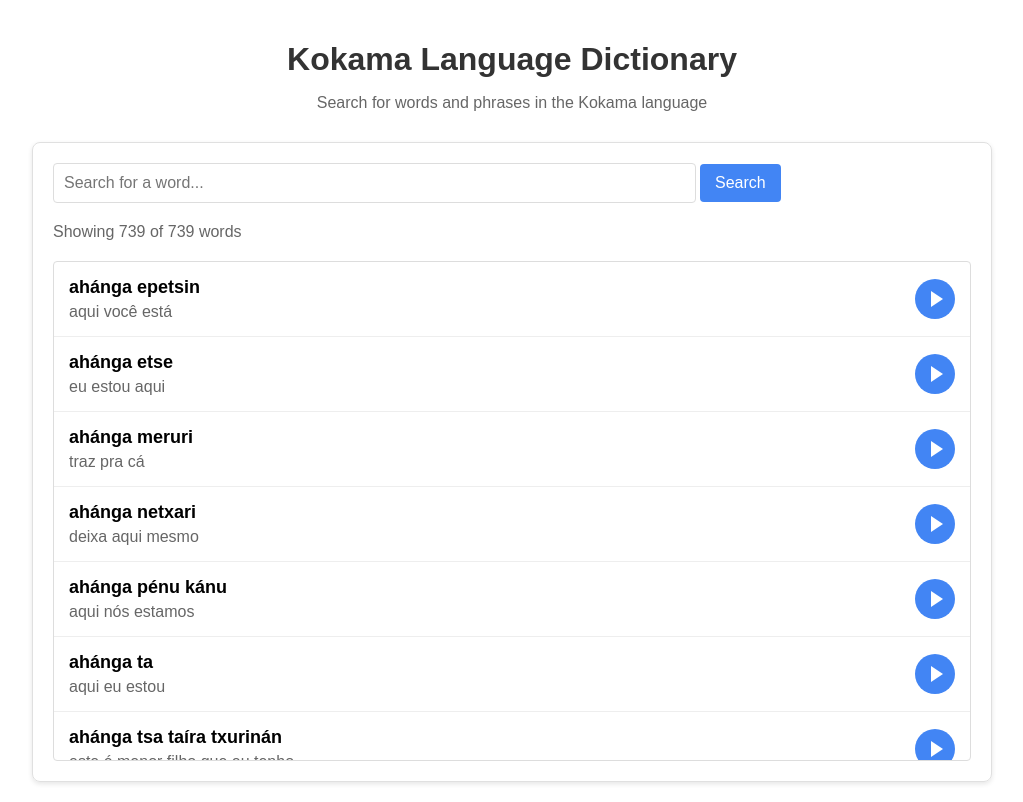
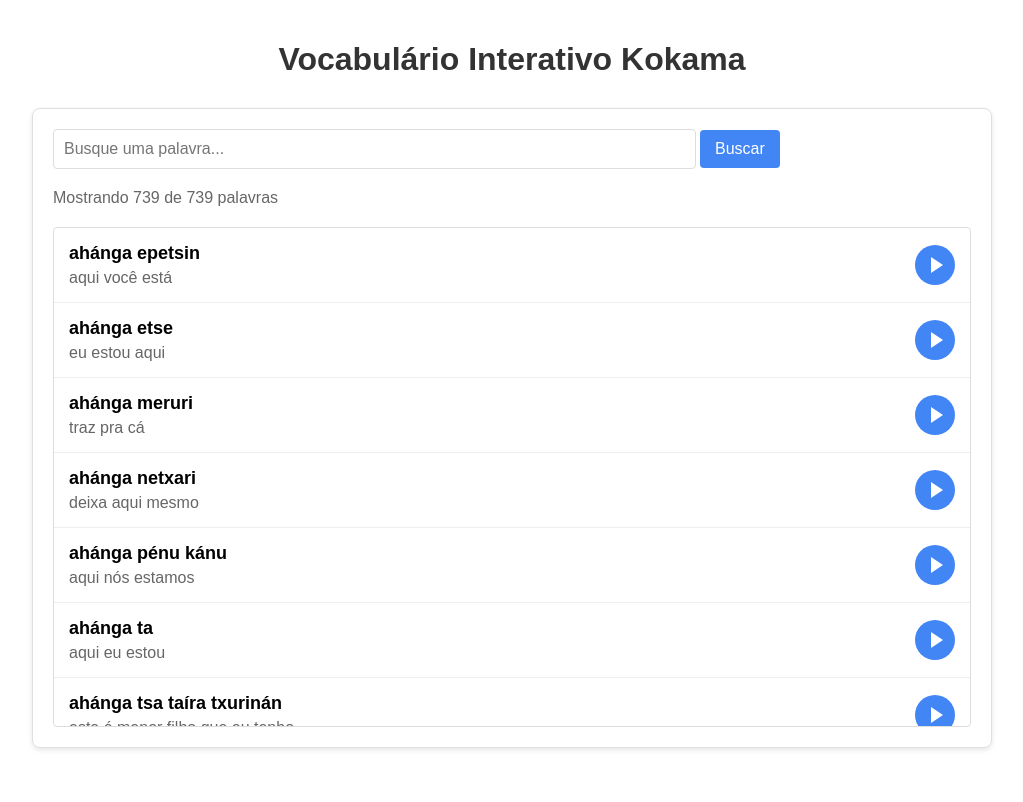
Before and after one commit to lukafaccini25/kokama, a plain HTML site: page index.html in a window 1280 px wide. Shown: the whole page, without its empty margins (128-1151 px from the left). Drawn offline with Linux system fonts and the light colour scheme.

Commit message:
Update index.html

```diff
--- a/index.html
+++ b/index.html
@@ -3,7 +3,7 @@
 <head>
   <meta charset="UTF-8" />
   <meta name="viewport" content="width=device-width, initial-scale=1.0"/>
-  <title>Kokama Language Dictionary</title>
+  <title>'Vocabulário Interativo Kokama'</title>
   <style>
     * {
       box-sizing: border-box;
@@ -124,25 +124,21 @@
 </head>
 <body>
   <div class="header">
-    <h1>Kokama Language Dictionary</h1>
-    <p>Search for words and phrases in the Kokama language</p>
+    <h1>Vocabulário Interativo Kokama</h1>
   </div>
 
   <div class="dictionary-container">
     <div class="search-container">
-      <input type="text" id="searchInput" placeholder="Search for a word..." />
-      <button id="searchButton">Search</button>
+      <input type="text" id="searchInput" placeholder="Busque uma palavra..." />
+      <button id="searchButton">Buscar</button>
     </div>
 
     <div id="totalCount"></div>
-    <div id="loading">Loading dictionary data...</div>
+    <div id="loading">Carregando dados...</div>
     <div class="word-list" id="wordList"></div>
   </div>
 
   <script>
-    // 1) The CSV location on GitHub (published via GitHub Pages).
-    //    Adjust this to your actual CSV link, e.g.:
-    //    https://lukafaccini25.github.io/kokama/kokama-main.csv
     const csvUrl = 'https://lukafaccini25.github.io/kokama/Data/kokama-main.csv';
 
     // 2) The base URL for audio files, e.g.:
@@ -212,7 +208,7 @@
       wordList.innerHTML = '';
 
       if (!wordsArray || wordsArray.length === 0) {
-        wordList.innerHTML = '<div class="no-results">No words found.</div>';
+        wordList.innerHTML = '<div class="no-results">Nenhuma palavra encontrada.</div>';
         return;
       }
 
@@ -275,7 +271,7 @@
     // Update the count text
     function updateTotalCount(count) {
       document.getElementById('totalCount').textContent =
-        `Showing ${count} of ${dictionaryData.length} words`;
+        `Mostrando ${count} de ${dictionaryData.length} palavras`;
     }
 
     // Hook up the search events
```
